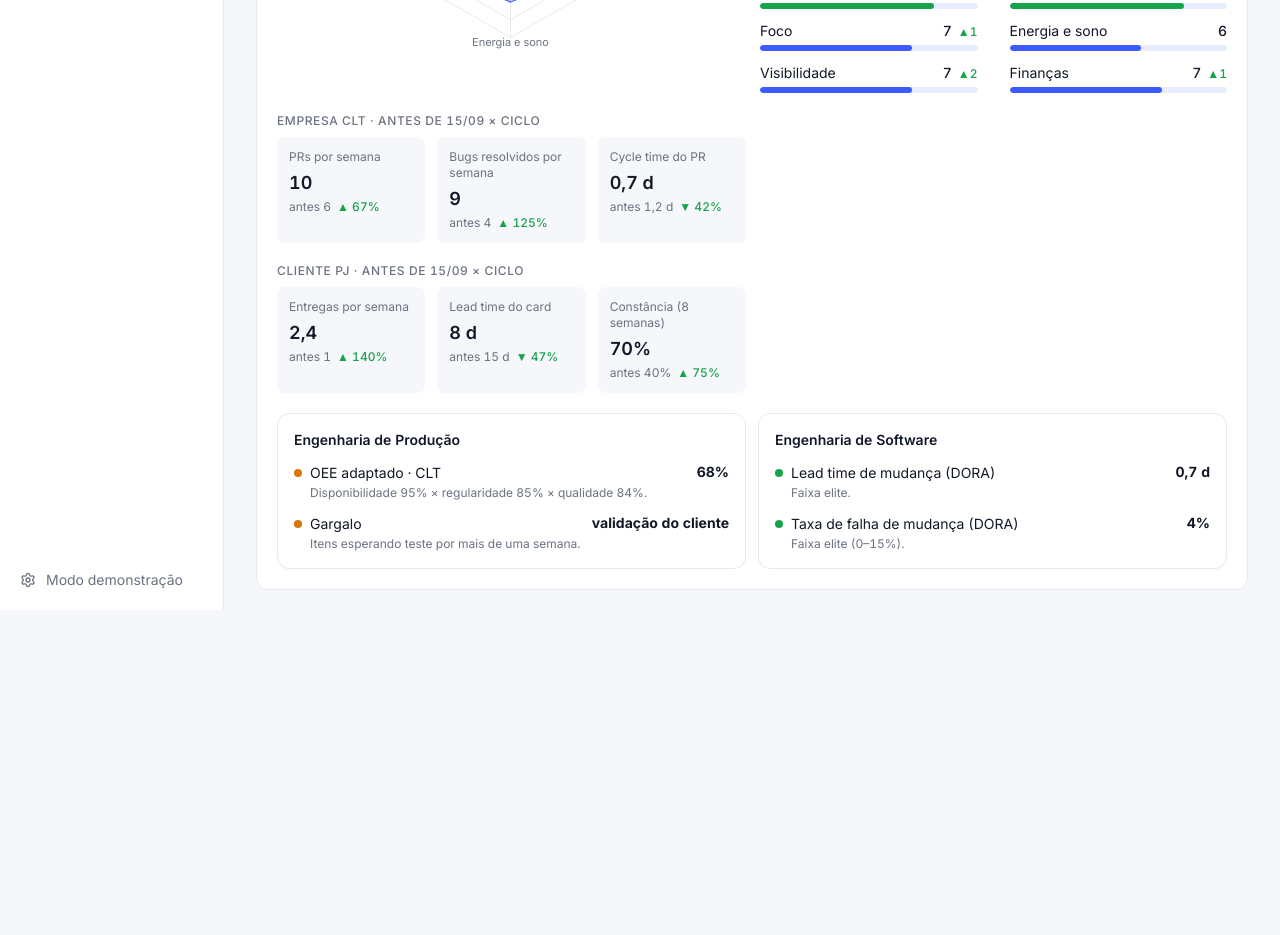
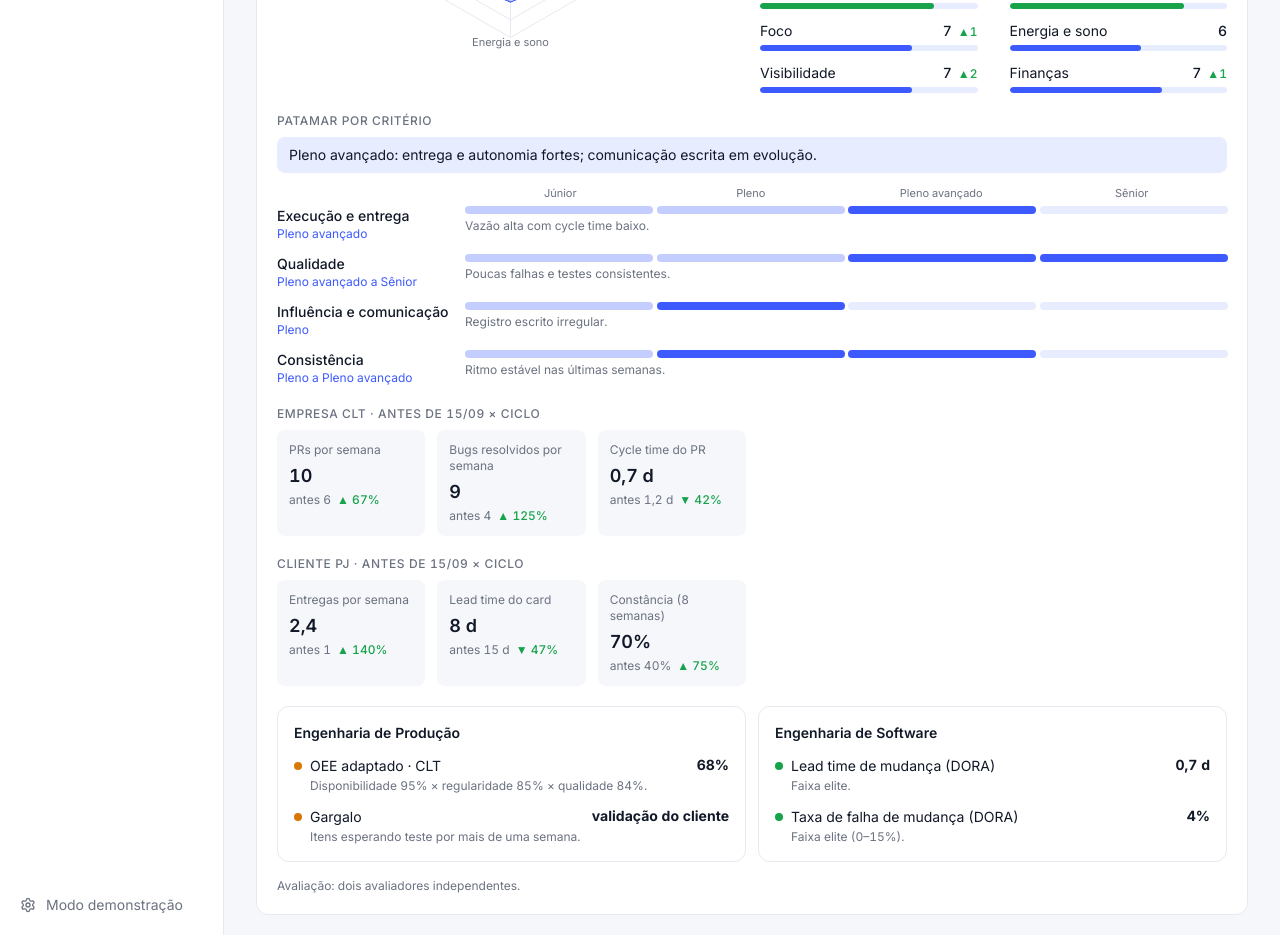
Before and after one commit to themacedo/painel, a Next.js app: page /desempenho in a window 1280 px wide. Shown: the part 2000-2935 px from the top of the page. Before the commit the page ends 2610 px from the top, so only its background shows below. Built offline with nearby package versions, Linux system fonts and the light colour scheme.

Commit message:
Avaliação do mês: régua de patamar por critério (Júnior a Sênior), veredito e revisores

```diff
--- a/src/components/Avaliacao.tsx
+++ b/src/components/Avaliacao.tsx
@@ -4,7 +4,7 @@ import { useState } from "react";
 import { PolarAngleAxis, PolarGrid, PolarRadiusAxis, Radar, RadarChart, ResponsiveContainer, Tooltip } from "recharts";
 import { Contador } from "@/components/Contador";
 import { useMovimento } from "@/lib/movimento";
-import type { KpiMensal, LenteItem, NotaMensal, NotaSemanal } from "@/lib/tipos";
+import type { KpiMensal, LenteItem, NotaMensal, NotaSemanal, Patamar } from "@/lib/tipos";
 
 const diaMes = (iso: string) => `${iso.slice(8, 10)}/${iso.slice(5, 7)}`;
 const corNota = (n: number) => (n >= 8 ? "bg-ok" : n >= 6 ? "bg-primaria" : n >= 4 ? "bg-alerta" : "bg-perigo");
@@ -73,6 +73,45 @@ function Kpi({ k }: { k: KpiMensal }) {
   );
 }
 
+const NIVEIS = ["Júnior", "Pleno", "Pleno avançado", "Sênior"];
+
+// Régua de Júnior a Sênior por critério; uma faixa (de–ate) quando o patamar fica entre dois níveis.
+function Patamares({ itens, veredito }: { itens: Patamar[]; veredito?: string }) {
+  return (
+    <div className="mt-5">
+      <p className="mb-2 text-xs font-medium uppercase tracking-wider text-texto-2">Patamar por critério</p>
+      {veredito && <p className="mb-3 rounded-lg bg-primaria-suave px-3 py-2 text-sm">{veredito}</p>}
+      <div className="mb-1 hidden grid-cols-[minmax(0,11rem)_1fr] gap-3 sm:grid">
+        <span />
+        <div className="grid grid-cols-4 text-center text-[11px] text-texto-2">{NIVEIS.map((n) => <span key={n}>{n}</span>)}</div>
+      </div>
+      <ul className="flex flex-col gap-3">
+        {itens.map((p) => {
+          const rotulo = p.critico ? "Crítica" : p.de === p.ate ? NIVEIS[p.de] : `${NIVEIS[p.de]} a ${NIVEIS[p.ate]}`;
+          return (
+            <li key={p.criterio} className="grid grid-cols-1 gap-1.5 sm:grid-cols-[minmax(0,11rem)_1fr] sm:gap-3">
+              <div className="flex items-baseline justify-between gap-2 text-sm sm:block">
+                <span className="font-medium">{p.criterio}</span>
+                <span className={`text-xs sm:block ${p.critico ? "text-perigo" : "text-primaria"}`}>{rotulo}</span>
+              </div>
+              <div>
+                <div className="grid grid-cols-4 gap-1">
+                  {NIVEIS.map((n, i) => (
+                    <span key={n} title={n} className={`encher h-2 rounded-full ${
+                      p.critico ? (i === 0 ? "bg-perigo/40" : "bg-primaria-suave")
+                        : i >= p.de && i <= p.ate ? "bg-primaria" : i < p.de ? "bg-primaria/30" : "bg-primaria-suave"}`} />
+                  ))}
+                </div>
+                <p className="mt-1 text-xs text-texto-2">{p.leitura}</p>
+              </div>
+            </li>
+          );
+        })}
+      </ul>
+    </div>
+  );
+}
+
 const STATUS: Record<LenteItem["status"], string> = { ok: "bg-ok", atencao: "bg-alerta", ruim: "bg-perigo" };
 
 function Lente({ titulo, itens }: { titulo: string; itens: LenteItem[] }) {
@@ -111,6 +150,7 @@ function Mes({ m, anterior, nomes }: { m: NotaMensal; anterior?: NotaMensal; nom
           <div className="mt-4"><Areas atual={m.areas} antes={anterior?.areas} /></div>
         </div>
       </div>
+      {!!m.patamares?.length && <Patamares itens={m.patamares} veredito={m.veredito} />}
       {grupos.map((g) => (
         <div key={g} className="mt-5">
           <p className="mb-2 text-xs font-medium uppercase tracking-wider text-texto-2">{nomes[g] ?? g} · antes de 15/09 × ciclo</p>
@@ -124,6 +164,7 @@ function Mes({ m, anterior, nomes }: { m: NotaMensal; anterior?: NotaMensal; nom
           {m.lentes.map((l) => <Lente key={l.titulo} titulo={l.titulo} itens={l.itens} />)}
         </div>
       )}
+      {m.revisores && <p className="mt-4 text-xs text-texto-2">Avaliação: {m.revisores}.</p>}
     </>
   );
 }
--- a/src/lib/tipos.ts
+++ b/src/lib/tipos.ts
@@ -45,7 +45,10 @@ export type NotaSemanal = { inicio: string; geral: number; areas: Record<string,
 // Revisão mensal de coach (ciclo do dia 16 ao 15). grupo dos KPIs: "CLT", "PJ" ou "Geral" (o nome vem de empresas).
 export type KpiMensal = { grupo: string; nome: string; antes: number | null; depois: number; unidade?: string; melhorSobe?: boolean };
 export type LenteItem = { nome: string; valor: string; status: "ok" | "atencao" | "ruim"; leitura: string };
-export type NotaMensal = NotaSemanal & { fim: string; acoes?: string[]; kpis?: KpiMensal[]; lentes?: { titulo: string; itens: LenteItem[] }[] };
+// Patamar por critério: de/ate são índices em Júnior (0), Pleno (1), Pleno avançado (2), Sênior (3); critico = abaixo da régua.
+export type Patamar = { criterio: string; de: number; ate: number; critico?: boolean; leitura: string };
+export type NotaMensal = NotaSemanal & { fim: string; acoes?: string[]; kpis?: KpiMensal[]; lentes?: { titulo: string; itens: LenteItem[] }[];
+  patamares?: Patamar[]; veredito?: string; revisores?: string };
 
 // Horas nas sessões do Claude numa semana (sábado a sexta), por empresa: total, a parte seg–sex 09–18 ("Expediente")
 // e a de 00–06 ("Madrugada"). É um piso: calls e trabalho fora do Claude não entram. Chaves ausentes = 0.
```
Also changed, not shown: src/data/demo.json.
